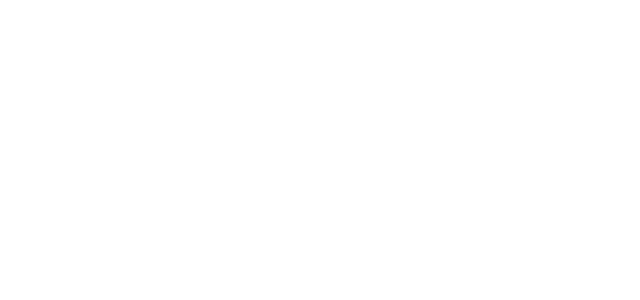
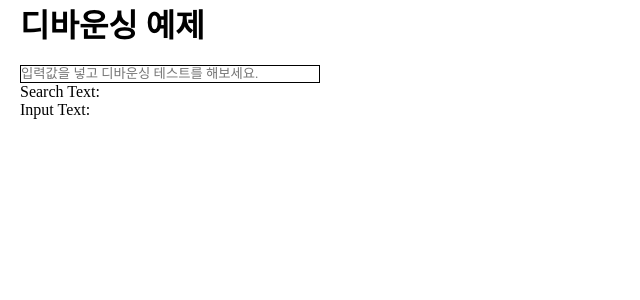
Before and after one commit to yuna-c/react, a React (Vite) app: page /debounce in a window 1280 px wide. Before the commit this address had no page. Shown: the top 300 px of the page, without its empty margins (0-640 px from the left). Built offline with nearby package versions, Linux system fonts and the light colour scheme.

Commit message:
📝 add : lodash - lodash를 활용하여 debouncing 기능 테스트

```diff
--- a/package.json
+++ b/package.json
@@ -10,6 +10,7 @@
     "preview": "vite preview"
   },
   "dependencies": {
+    "lodash": "^4.17.21",
     "react": "^18.3.1",
     "react-dom": "^18.3.1",
     "react-router-dom": "^6.26.1",
--- /dev/null
+++ b/public/lodash.js
@@ -0,0 +1,4 @@
+// 🔥 lodash : JavaScript 유틸리티 라이브러리
+// 배열, 객체, 문자열 등의 데이터 조작을 쉽게 할 수 있는 다양한 함수들을 제공
+// 성능 최적화와 코드 가독성을 높이는 데 유용
+// throttle과 debounce 같은 함수도 포함
--- a/public/npm.js
+++ b/public/npm.js
@@ -9,3 +9,5 @@
 
 // yarn add zustand
 // yarn add immer
+
+// yarn add lodash
--- a/src/App.jsx
+++ b/src/App.jsx
@@ -1,6 +1,7 @@
 import { BrowserRouter, Route, Routes } from 'react-router-dom'
 import Home from './pages/Home.jsx'
 import Company from './pages/Company.jsx'
+import Debounce from './pages/Debounce.jsx'
 
 function App() {
   return (
@@ -8,6 +9,7 @@ function App() {
       <Routes>
         <Route path="/" element={<Home />} />
         <Route path="/company" element={<Company />} />
+        <Route path="/debounce" element={<Debounce />} />
       </Routes>
     </BrowserRouter>
   )
--- /dev/null
+++ b/src/pages/Debounce.jsx
@@ -0,0 +1,34 @@
+import { useState, useCallback } from 'react'
+import _ from 'lodash'
+
+export default function Debounce() {
+  const [searchText, setSearchText] = useState('')
+  const [inputText, setInputText] = useState('')
+
+  // 리-렌더링
+  // const handleSearchText = _.debounce((text) => setSearchText(text), 2000)
+  const handleSearchText = useCallback(
+    _.debounce((text) => setSearchText(text), 2000),
+    []
+  )
+
+  const handleChange = (e) => {
+    setInputText(e.target.value)
+    handleSearchText(e.target.value)
+  }
+
+  return (
+    <div
+      style={{
+        paddingLeft: 20,
+        paddingRight: 20
+      }}
+    >
+      <h1>디바운싱 예제</h1>
+      <br />
+      <input placeholder="입력값을 넣고 디바운싱 테스트를 해보세요." style={{ width: '300px' }} onChange={handleChange} type="text" />
+      <p>Search Text: {searchText}</p>
+      <p>Input Text: {inputText}</p>
+    </div>
+  )
+}
```
Also changed, not shown: 1 other file (tests, documents, lock files or other folders).
